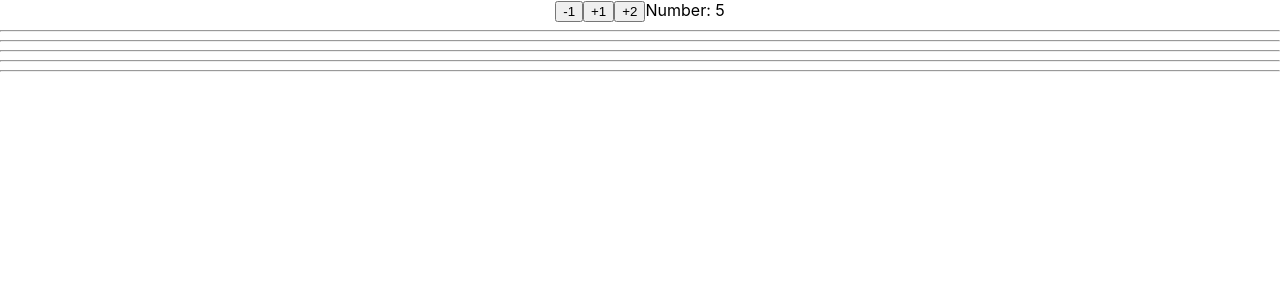
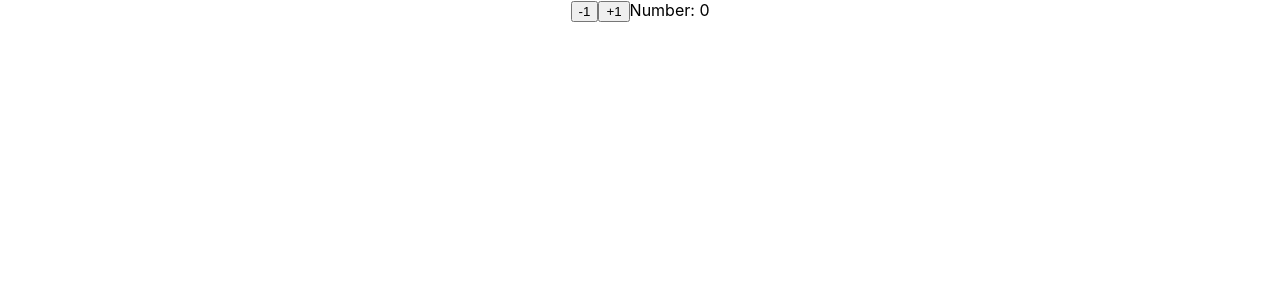
Before and after one commit to EddieFong/react-counter, a React (Create React App) app: page / in a window 1280 px wide. Shown: the top 300 px of the page. Built offline with nearby package versions, Linux system fonts and the light colour scheme.

Commit message:
extract component

```diff
--- a/src/App.js
+++ b/src/App.js
@@ -1,63 +1,14 @@
 import React, { Component } from 'react';
 import logo from './logo.svg';
 import './App.css';
-import Line from "./components/Line.js"
-import Number from "./components/Number.js"
+import CounterGroup from "./components/CounterGroup.js";
 
 class App extends Component {
-
-state= {
-  number: this.props.defaultNum,
-  numberArray: new Array(this.props.defaultNum).fill({})
-}
-
-  alertFunction = () => {
-    alert("now you know how to handle onclick event");
-  }
-
-  numberFunction = () => {
-     this.setState(
-      {
-        number: this.props.newFunction(this.state.number),
-        numberArray: new Array(this.state.number).fill({})
-      }
-    )
-  }
-
-  numberPlug1Function = () => {
-    this.setState(
-     {
-       number: this.state.number + 1,
-       numberArray: new Array(this.state.number).fill({})
-     }
-   )
- }
-
- numberMinus1Function = () => {
-  this.setState(
-   {
-     number: this.state.number - 1,
-     numberArray: new Array(this.state.number).fill({})
-   }
- )
-}
 
   render() {
     return (
       <div className="App">
-        <button onClick = {this.numberMinus1Function} >
-          -1
-        </button>
-        <button onClick = {this.numberPlug1Function}>
-          +1
-        </button>
-        <button onClick = {this.numberFunction}>
-          +2
-        </button>
-        <span>
-          <Number></Number> {this.state.number}
-        </span>
-        {this.state.numberArray.map(() => (<Line></Line>))}
+        <CounterGroup defaultNum = {0} size ={5}></CounterGroup>
       </div>
     );
   }
--- /dev/null
+++ b/src/components/CounterGroup.js
@@ -0,0 +1,44 @@
+import React, { Component } from 'react'
+import Line from "./Line.js"
+import Number from "./Number.js"
+
+export default class CounterGroup extends Component {
+    state = {
+        number: this.props.defaultNum,
+        numberArray: new Array(this.props.defaultNum).fill({})
+    }
+    numberPlug1Function = () => {
+        this.setState(
+            {
+                number: this.state.number + 1,
+                numberArray: new Array(this.state.number).fill({})
+            }
+        )
+    }
+
+    numberMinus1Function = () => {
+        this.setState(
+            {
+                number: this.state.number - 1,
+                numberArray: new Array(this.state.number).fill({})
+            }
+        )
+    }
+
+    render() {
+        return (
+            <div>
+                <button onClick={this.numberMinus1Function} >
+                    -1
+                </button>
+                <button onClick={this.numberPlug1Function}>
+                    +1
+                </button>
+                <span>
+                    <Number></Number> {this.state.number}
+                </span>
+                {this.state.numberArray.map(() => (<Line></Line>))}
+            </div>
+        )
+    }
+}
--- a/src/index.js
+++ b/src/index.js
@@ -4,11 +4,7 @@ import './index.css';
 import App from './App';
 import * as serviceWorker from './serviceWorker';
 
-let newFunction = (oldNum) => {
-    return oldNum + 2
-}
-
-ReactDOM.render(<App defaultNum ={5} newFunction ={newFunction}   />, document.getElementById('root'));
+ReactDOM.render(<App/>, document.getElementById('root'));
 
 
 // If you want your app to work offline and load faster, you can change
```
